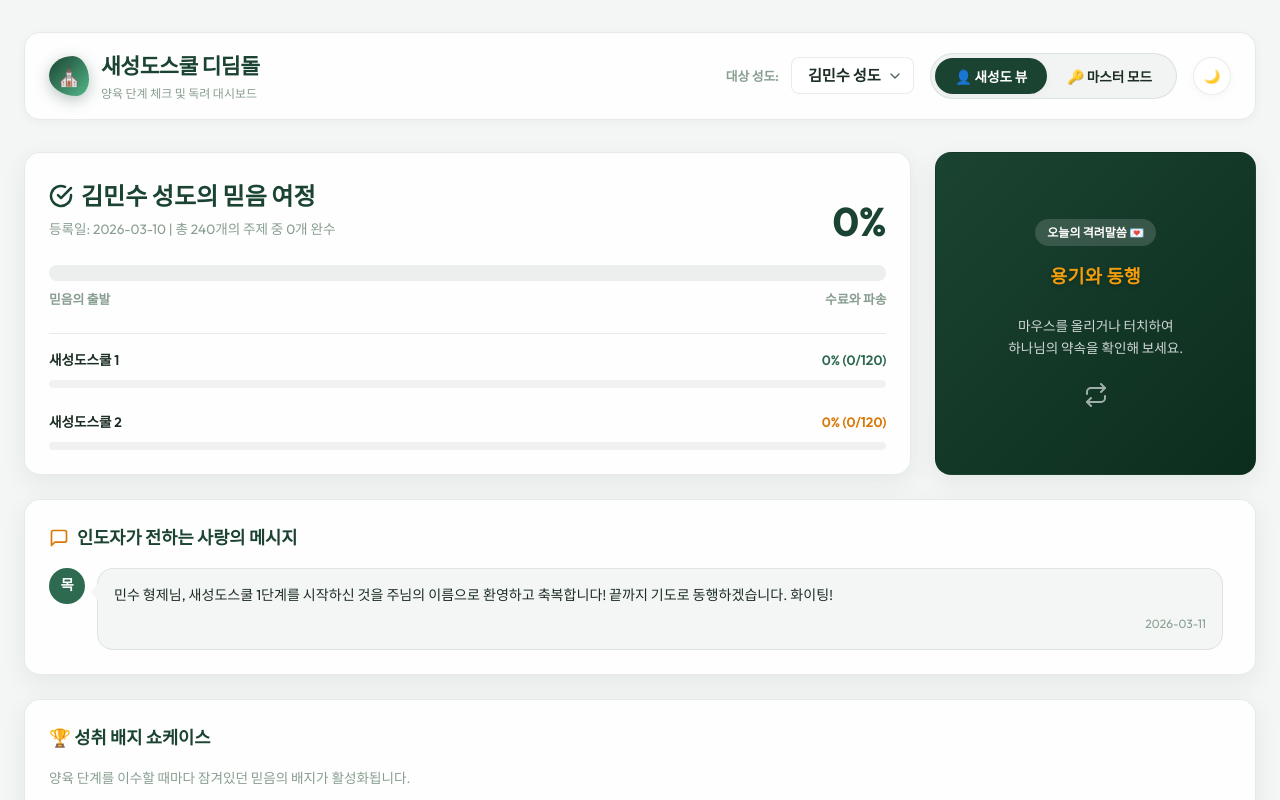
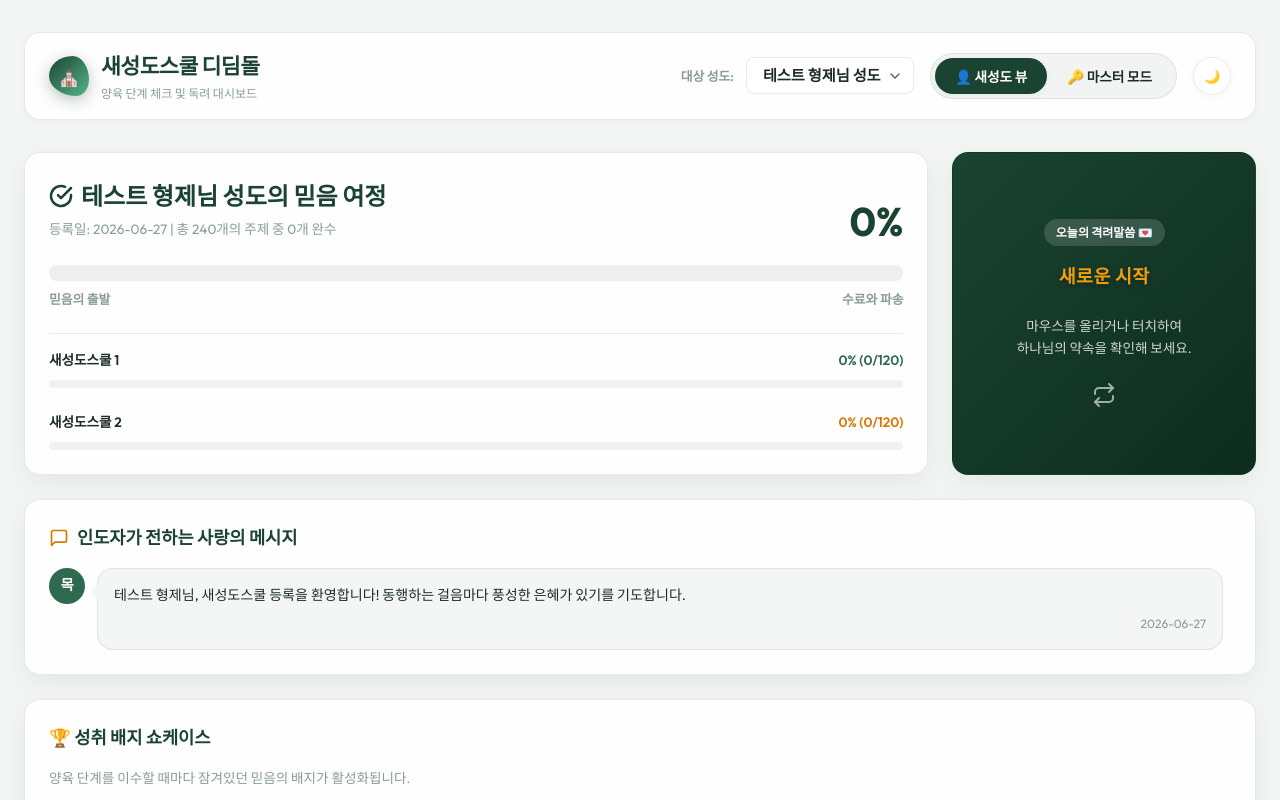
Before and after one commit to kingchamp3/saeseongdo-school, a React (Vite) app: page / in a window 1280 px wide. Shown: the top 800 px of the page. Built offline with nearby package versions, Linux system fonts and the light colour scheme.

Commit message:
Update default student to Test Brother

```diff
--- a/src/App.jsx
+++ b/src/App.jsx
@@ -8,12 +8,12 @@ import { triggerConfetti, triggerGraduationConfetti } from "./components/Confett
 export default function App() {
   // 1. 상태 정의
   const [students, setStudents] = useState(() => {
-    const saved = localStorage.getItem("saeseongdo_students");
+    const saved = localStorage.getItem("saeseongdo_students_v3");
     return saved ? JSON.parse(saved) : INITIAL_STUDENTS;
   });
 
   const [selectedStudentId, setSelectedStudentId] = useState(() => {
-    const savedId = localStorage.getItem("saeseongdo_selected_id");
+    const savedId = localStorage.getItem("saeseongdo_selected_id_v3");
     return savedId || (INITIAL_STUDENTS[0]?.id || "");
   });
 
@@ -25,11 +25,11 @@ export default function App() {
 
   // 2. 로컬스토리지 저장 및 테마 설정
   useEffect(() => {
-    localStorage.setItem("saeseongdo_students", JSON.stringify(students));
+    localStorage.setItem("saeseongdo_students_v3", JSON.stringify(students));
   }, [students]);
 
   useEffect(() => {
-    localStorage.setItem("saeseongdo_selected_id", selectedStudentId);
+    localStorage.setItem("saeseongdo_selected_id_v3", selectedStudentId);
   }, [selectedStudentId]);
 
   useEffect(() => {
--- a/src/mockData.js
+++ b/src/mockData.js
@@ -418,57 +418,16 @@ export const SCHOOL_2_STAGES = [
 export const INITIAL_STUDENTS = [
   {
     id: "student-1",
-    name: "김민수",
-    registeredDate: "2026-03-10",
+    name: "테스트 형제님",
+    registeredDate: "2026-06-27",
     school1Progress: {}, // { "stageId-topicIndex": true } 형태로 저장. 예: { "1-0": true, "1-1": true }
     school2Progress: {},
     encouragements: [
       {
         id: "enc-1",
-        date: "2026-03-11",
-        message: "민수 형제님, 새성도스쿨 1단계를 시작하신 것을 주님의 이름으로 환영하고 축복합니다! 끝까지 기도로 동행하겠습니다. 화이팅!"
-      }
-    ]
-  },
-  {
-    id: "student-2",
-    name: "이지혜",
-    registeredDate: "2026-04-15",
-    school1Progress: {
-      "1-0": true, "1-1": true, "1-2": true, "1-3": true, "1-4": true,
-      "1-5": true, "1-6": true, "1-7": true, "1-8": true, "1-9": true,
-      "2-0": true, "2-1": true, "2-2": true, "2-3": true
-    },
-    school2Progress: {},
-    encouragements: [
-      {
-        id: "enc-2",
-        date: "2026-04-16",
-        message: "지혜 자매님, 벌써 2단계 절반을 달려가고 계시네요! 매일 성경 읽으시는 모습이 참 아름답습니다."
-      }
-    ]
-  },
-  {
-    id: "student-3",
-    name: "박준영",
-    registeredDate: "2026-05-02",
-    school1Progress: {},
-    school2Progress: {
-      "1-0": true, "1-1": true, "1-2": true
-    },
-    encouragements: [
-      {
-        id: "enc-3",
-        date: "2026-05-03",
-        message: "준영 형제님! 새성도스쿨 1을 은혜 가운데 수료하고 바로 새성도스쿨 2를 도전하심에 깊은 도전을 받습니다."
+        date: "2026-06-27",
+        message: "테스트 형제님, 새성도스쿨 등록을 환영합니다! 동행하는 걸음마다 풍성한 은혜가 있기를 기도합니다."
       }
     ]
   }
 ];
-
-// 초기 데이터에 스쿨 1 전체 수료 데이터를 채워 넣어 시뮬레이션을 풍부하게 해줌
-for (let s = 1; s <= 12; s++) {
-  for (let t = 0; t < 10; t++) {
-    INITIAL_STUDENTS[2].school1Progress[`${s}-${t}`] = true;
-  }
-}
```
